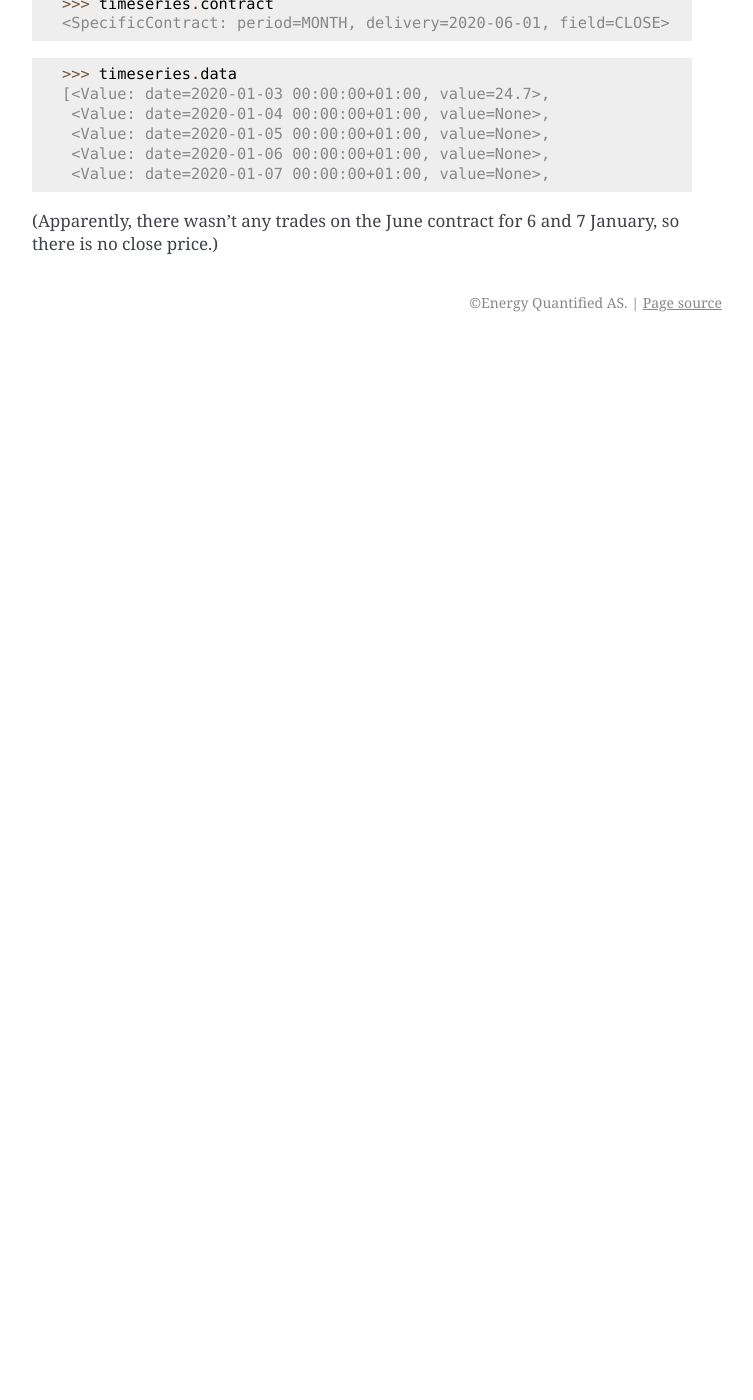
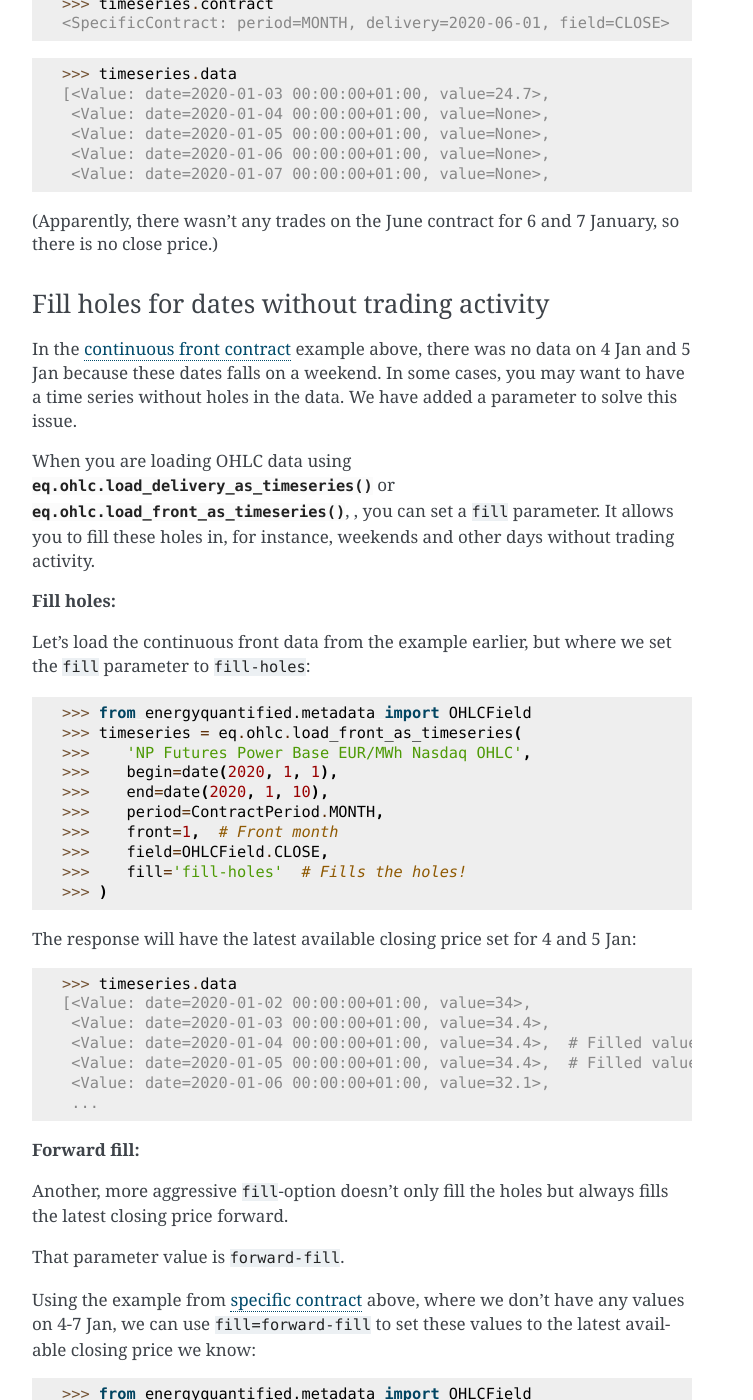
Before and after one commit to energyquantified/eq-python-client, a Sphinx documentation site: the page built from docs/userguide/ohlc.rst, in a window 1280 px wide and 1400 px high, scrolled down 7116 px. Shown: the whole window, without its empty margins (388-1141 px from the left). Built offline with Sphinx 7.4.7, drawn with Linux system fonts in a browser that asks for light colours; the version number could not be read and is left out; before the commit the page ends 7458 px from its top, so only the background shows below that; some of the changed text lies outside the part shown.

Commit message:
Add documentation on the fill param (#29)

```diff
--- a/docs/userguide/ohlc.rst
+++ b/docs/userguide/ohlc.rst
@@ -270,6 +270,8 @@ and :py:meth:`eq.ohlc.load_front_as_timeseries() <energyquantified.api.OhlcAPI.l
 There are two additional methods in the OHLC API for loading a specific OHLC
 field into a time series object.
 
+.. _continuous-front:
+
 For a continuous front contract
 ^^^^^^^^^^^^^^^^^^^^^^^^^^^^^^^
 
@@ -308,6 +310,8 @@ object, describing the query used to load this data:
     <Value: date=2020-01-05 00:00:00+01:00, value=None>,
     <Value: date=2020-01-06 00:00:00+01:00, value=32.1>,
     ...
+
+.. _specific-contract:
 
 For a specific contract
 ^^^^^^^^^^^^^^^^^^^^^^^
@@ -349,3 +353,81 @@ object, describing the query used to load this data:
 
 (Apparently, there wasn't any trades on the June contract for 6 and 7 January,
 so there is no close price.)
+
+Fill holes for dates without trading activity
+^^^^^^^^^^^^^^^^^^^^^^^^^^^^^^^^^^^^^^^^^^^^^
+
+In the :ref:`continuous front contract<continuous-front>` example above, there
+was no data on 4 Jan and 5 Jan because these dates falls on a weekend. In some
+cases, you may want to have a time series without holes in the data. We have
+added a parameter to solve this issue.
+
+When you are loading OHLC data using
+:py:meth:`eq.ohlc.load_delivery_as_timeseries() <energyquantified.api.OhlcAPI.load_delivery_as_timeseries>`
+or
+:py:meth:`eq.ohlc.load_front_as_timeseries() <energyquantified.api.OhlcAPI.load_front_as_timeseries>`,
+, you can set a ``fill`` parameter. It allows you to fill these holes in,
+for instance, weekends and other days without trading activity.
+
+**Fill holes:**
+
+Let's load the continuous front data from the example earlier, but where we
+set the ``fill`` parameter to ``fill-holes``:
+
+>>> from energyquantified.metadata import OHLCField
+>>> timeseries = eq.ohlc.load_front_as_timeseries(
+>>>    'NP Futures Power Base EUR/MWh Nasdaq OHLC',
+>>>    begin=date(2020, 1, 1),
+>>>    end=date(2020, 1, 10),
+>>>    period=ContractPeriod.MONTH,
+>>>    front=1,  # Front month
+>>>    field=OHLCField.CLOSE,
+>>>    fill='fill-holes'  # Fills the holes!
+>>> )
+
+The response will have the latest available closing price set for 4 and 5 Jan:
+
+>>> timeseries.data
+[<Value: date=2020-01-02 00:00:00+01:00, value=34>,
+ <Value: date=2020-01-03 00:00:00+01:00, value=34.4>,
+ <Value: date=2020-01-04 00:00:00+01:00, value=34.4>,  # Filled value!
+ <Value: date=2020-01-05 00:00:00+01:00, value=34.4>,  # Filled value!
+ <Value: date=2020-01-06 00:00:00+01:00, value=32.1>,
+ ...
+
+**Forward fill:**
+
+Another, more aggressive ``fill``-option doesn’t only fill the holes but
+always fills the latest closing price forward.
+
+That parameter value is ``forward-fill``.
+
+Using the example from :ref:`specific contract<specific-contract>` above, where
+we don't have any values on 4-7 Jan, we can use ``fill=forward-fill`` to set
+these values to the latest available closing price we know:
+
+>>> from energyquantified.metadata import OHLCField
+>>> timeseries = eq.ohlc.load_delivery_as_timeseries(
+>>>    'NP Futures Power Base EUR/MWh Nasdaq OHLC',
+>>>    begin=date(2020, 1, 1),
+>>>    end=date(2020, 1, 10),
+>>>    period=ContractPeriod.MONTH,
+>>>    delivery=date(2020, 6, 1),
+>>>    field=OHLCField.CLOSE,
+>>>    fill='forward-fill'  # Always fill the closing price forward
+>>> )
+
+Even though there were no trades in the weekend 4-5 Jan, as well as on the
+following workdays, Monday 6 Jan and Tuesday 7 Jan, we will now have the
+closing price from Friday 3 Jan set on all these days:
+
+>>> timeseries.data
+[<Value: date=2020-01-03 00:00:00+01:00, value=24.7>,
+ <Value: date=2020-01-04 00:00:00+01:00, value=24.7>,
+ <Value: date=2020-01-05 00:00:00+01:00, value=24.7>,
+ <Value: date=2020-01-06 00:00:00+01:00, value=24.7>,
+ <Value: date=2020-01-07 00:00:00+01:00, value=24.7>,
+ ...
+
+Keep in mind that this option will forward-fill also dates into the future.
+Use it with care.
```
